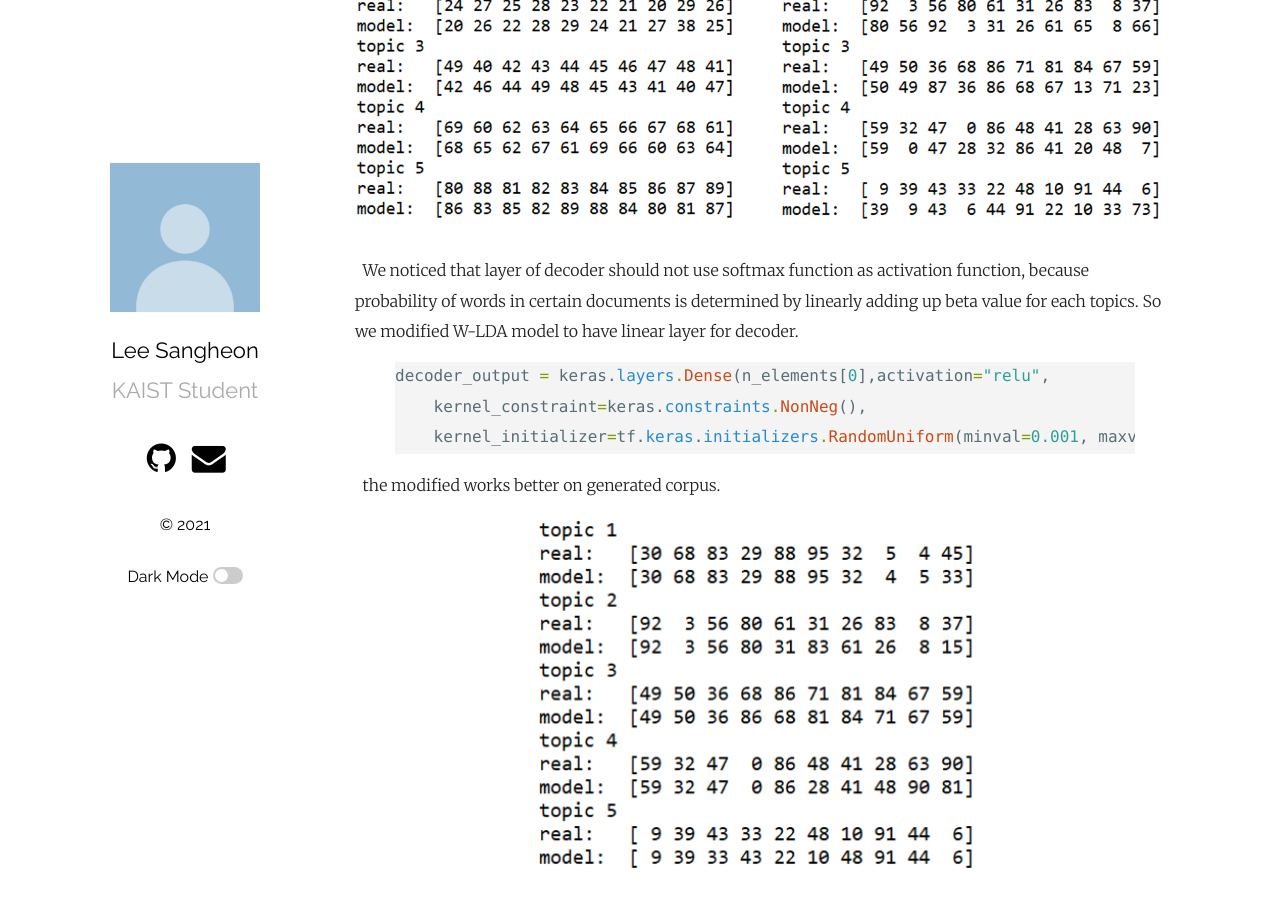
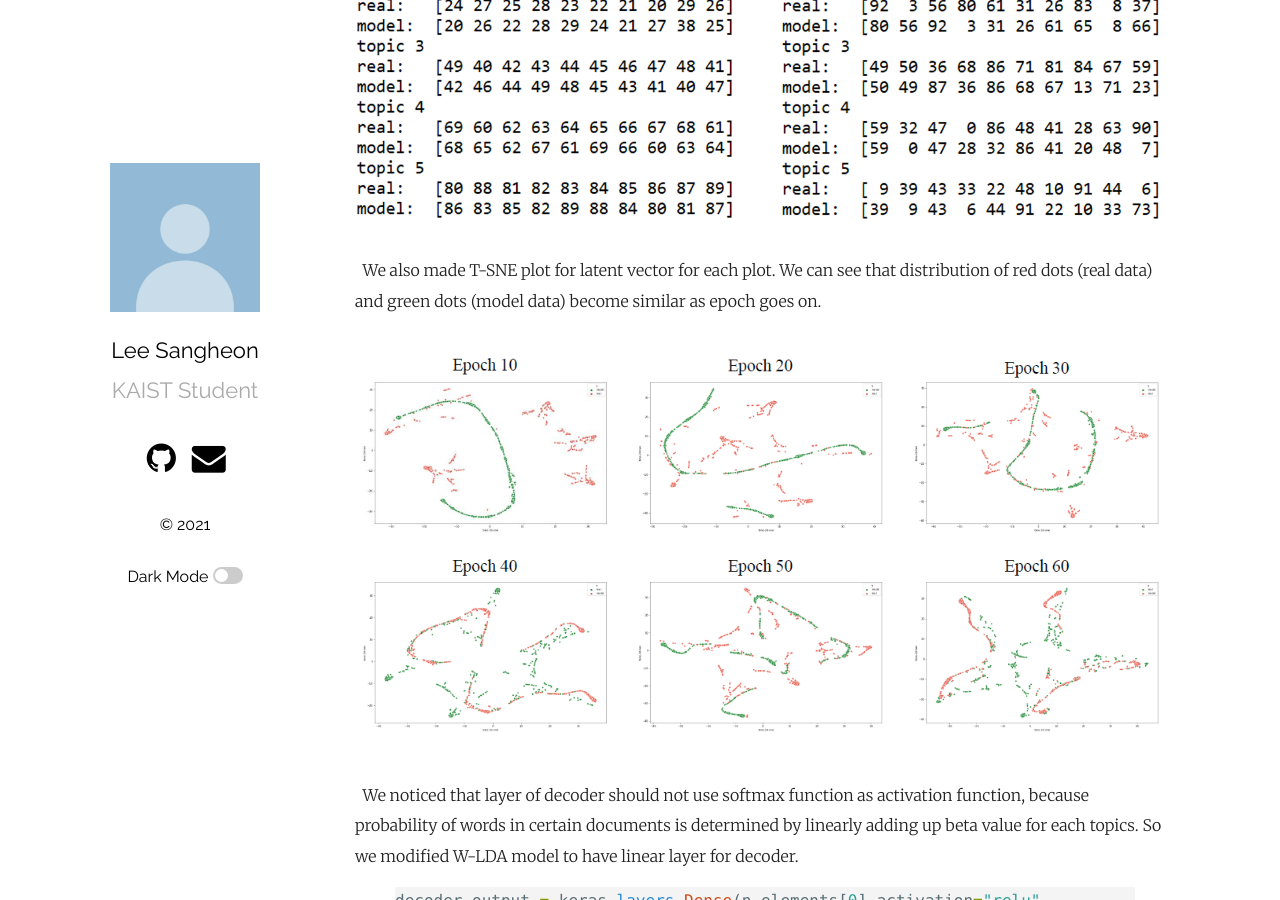
Before and after one commit to buaaaaang/buaaaaang.github.io, a Jekyll site: the page built from _posts/2021-05-02-W-LDA.markdown, in a window 1280 px wide and 900 px high, scrolled down 3486 px. Built offline with Jekyll 4.4.1, drawn with Linux system fonts in a browser that asks for light colours; some of the changed text lies outside the part shown.

Commit message:
W-LDA_final

```diff
--- a/_posts/2021-05-02-W-LDA.markdown
+++ b/_posts/2021-05-02-W-LDA.markdown
@@ -5,7 +5,7 @@ date:   2021-05-02 17:51:35 +0900
 categories: MachineLearning
 ---
 
-&nbsp;&nbsp;This work was done in fall of 2020, in a group study supervised by Prof. Chun at KAIST. You can see our PPT named "LDA and Wassestein LDA" on the official [lab site][lab-site]. You can see full code in [github][github-wlda].
+&nbsp;&nbsp;This work was done in fall of 2020, in a group study supervised by Prof. Chun at KAIST. You can see our PPT named "LDA and Wassestein LDA" on the official [lab site][lab-site]. You can see full code on [github][github-wlda].
 
 [lab-site]: https://chunhyonho.github.io/Group-study/Journal_club/
 [github-wlda]: https://github.com/bungbungbung/20201201-W-LDA/tree/main
@@ -105,6 +105,10 @@ class WAE(keras.Model):
 
 ![Top10Words](/assets/2021-05-02-W-LDA/top10words.png){:class="img-responsive"}
 
+&nbsp;&nbsp;We also made T-SNE plot for latent vector for each plot. We can see that distribution of red dots (real data) and green dots (model data) become similar as epoch goes on.
+
+![Top10Words](/assets/2021-05-02-W-LDA/T-SNE.png){:class="img-responsive"}
+
 &nbsp;&nbsp;We noticed that layer of decoder should not use softmax function as activation function, because probability of words in certain documents is determined by linearly adding up beta value for each topics. So we modified W-LDA model to have linear layer for decoder.
 
 {% highlight ruby %}
@@ -125,6 +129,8 @@ decoder_output = keras.layers.Dense(n_elements[0],activation="relu",
   <img width="460" src="/assets/2021-05-02-W-LDA/corpusInfer.png">
 </p>
 
+
+
 &nbsp;&nbsp;As a result, we successfully implemented W-LDA proposed in [1], and we could modify the model to have better performance on generated corpus.
 
 <br/>
```
Also changed, not shown: assets/2021-05-02-W-LDA/T-SNE.png (added).
